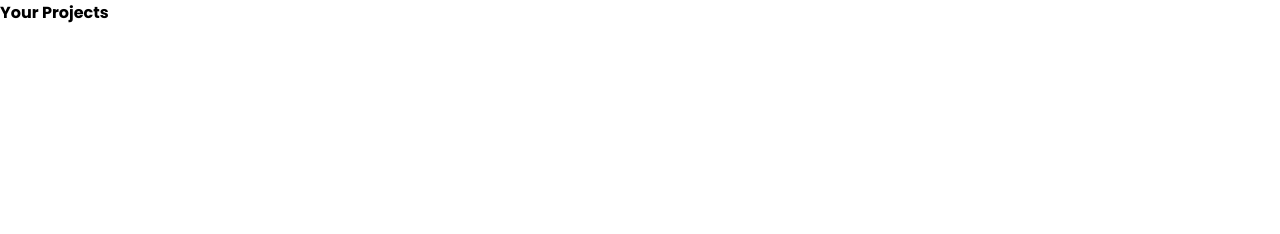
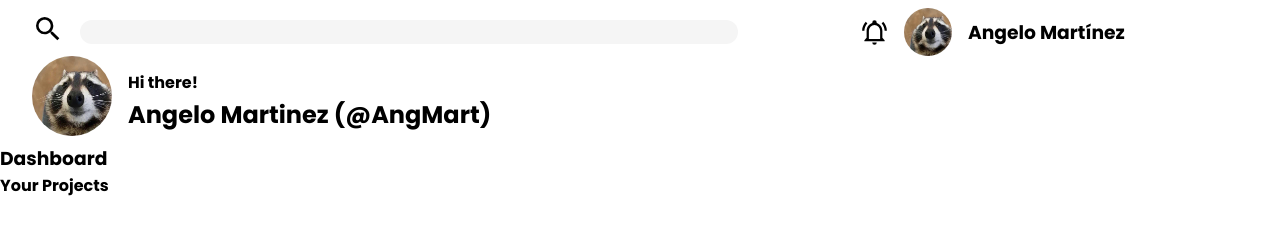
Before and after one commit to AngeloDiMortimer/Project-Admin-Dashboard, a plain HTML site: page index.html in a window 1280 px wide. Drawn offline with Linux system fonts and the light colour scheme.

Commit message:
finished header

```diff
--- a/index.html
+++ b/index.html
@@ -12,15 +12,28 @@
 </head>
 <body>
     <header class="header">
-        <div class="search-contiainer"></div>
-        <div class="profile-container"></div>
-        <div class="welcome-container"></div>
+        <div class="search-container">
+            <label for="search-field"><img src="./images/magnify.svg" alt="Search image" class="magnifier-icon"></label>
+            <input type="text" id="search-field" class="search-input">
+        </div>
+
+        <div class="profile-container">
+            <img class="bell-img" src="./images/bell-ring-outline.svg" alt="Bell image">
+            <img class="user-profile" src="./images/raccoon.JPG" alt="user profile image">
+            <h3 class="user-name">Angelo Martínez</h3>
+        </div>
+
+        <div class="welcome-container">
+            <img class="user-profile-big" src="./images/raccoon.JPG" alt="user profile image">
+            <p class="hi-para">Hi there!</p>
+            <p class="main-user-name">Angelo Martinez (@AngMart)</p>
+        </div>
         <div class="btns-container"></div>
     </header>
 
     <nav class="sidebar">
         <div class="logo">
-
+            <h3>Dashboard</h3>
         </div>
         <div class="main-links">
 
--- a/style.css
+++ b/style.css
@@ -4,3 +4,89 @@
     box-sizing: border-box;
     font-family: 'Poppins', sans-serif;
 }
+
+/* Header */
+
+/*Nav-bar */
+.header {
+    padding: 0.5rem 2rem;
+    display: grid;
+    grid-area: 1 / 2 / 2 / -1;
+    grid-template: auto 1fr / 2fr 1 fr;
+}
+
+.search-container {
+    display: flex;
+    align-items: center;
+    gap: 1rem;
+    grid-area: 1/1/2/2;
+}
+
+.magnifier-icon {
+    height: 2rem;
+    width: 2rem;
+}
+
+.search-input {
+    flex: 1;
+    border-radius: 20px;
+    border: none;
+    background-color: whitesmoke;
+    height: 1.5rem;
+}
+
+/* Profile container */
+.profile-container {
+    display: flex;
+    align-items: center;
+    gap: 1rem;
+    justify-content: center;
+    grid-area: 1/2/2/3;
+}
+
+.user-profile {
+    border-radius: 50%;
+    height: 3rem;
+    width: 3rem;
+    cursor: pointer;
+}
+
+.bell-img {
+    height: 1.7rem;
+    cursor: pointer;
+}
+
+.user-name {
+    margin: 0;
+    cursor: pointer;
+}
+
+/* */
+
+.welcome-container {
+    display: grid;
+    grid-template: 1fr 1fr/ auto 1fr;
+    gap: 0.1rem 1rem;
+}
+
+.user-profile-big {
+    height: 5rem;
+    width: 5rem;
+    border-radius: 50%;
+    grid-row: 1/3;
+    justify-self: end;
+    align-self: center;
+}
+
+.hi-para {
+    margin: 0;
+    font-weight: bold;
+    align-self: flex-end;
+}
+
+.main-user-name {
+    margin: 0;
+    font-size: 1.5rem;
+    font-weight: bold;
+    align-self: flex-start;
+}
```
Also changed, not shown: images/bell-ring-outline.svg (added), images/magnify.svg (added), images/raccoon.JPG (added).
